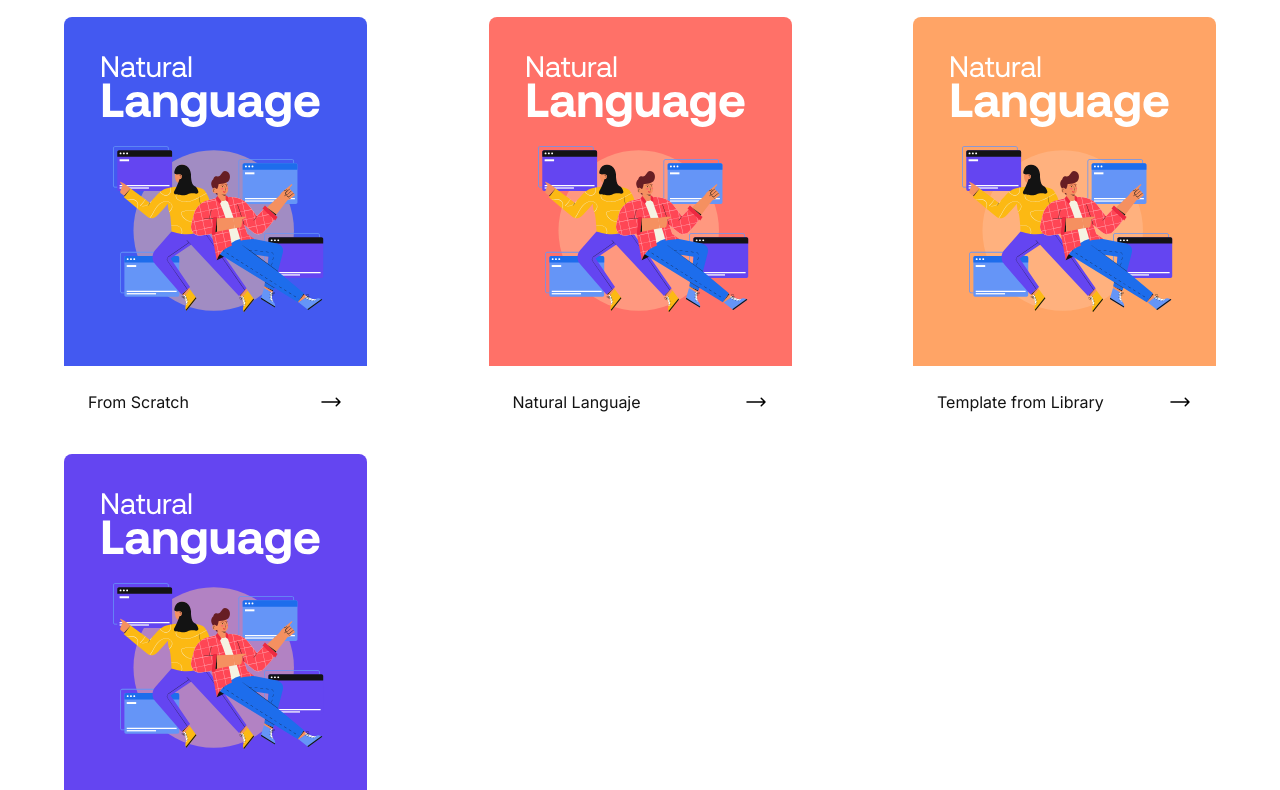
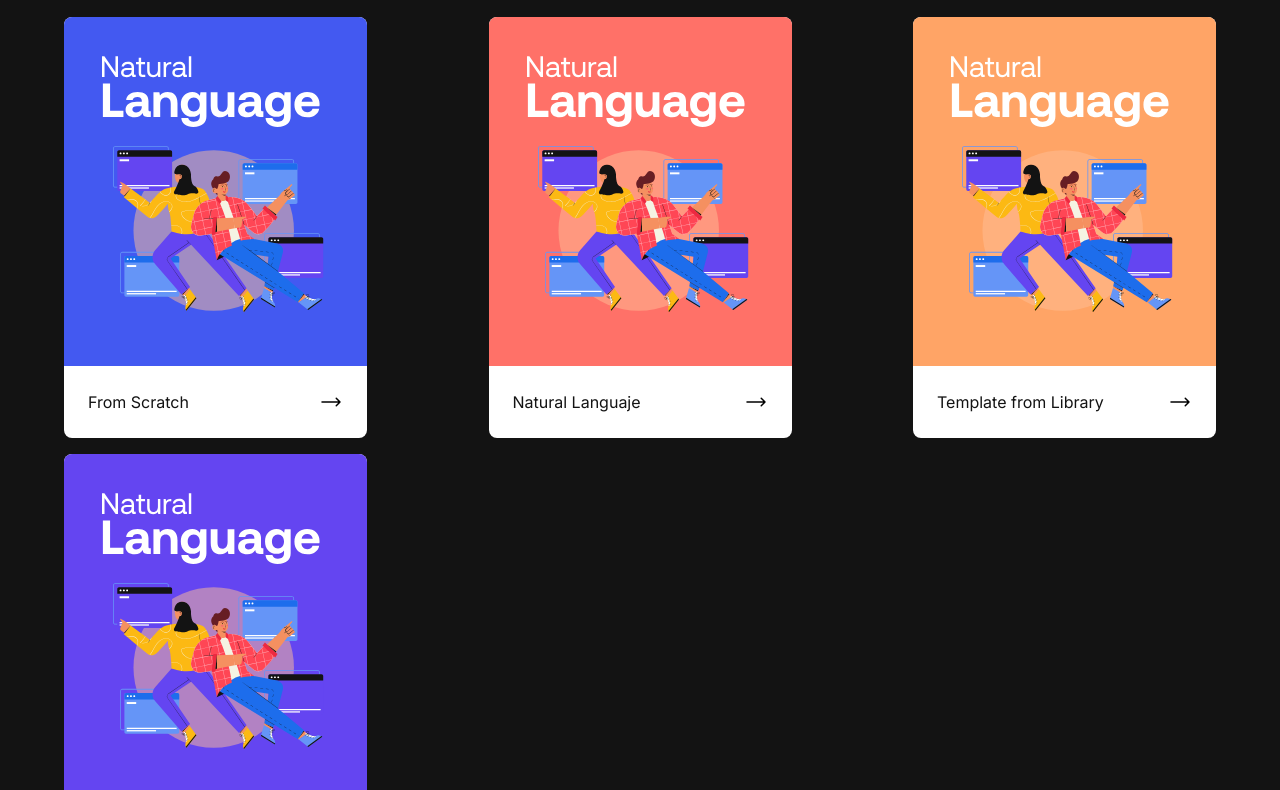
Before and after one commit to ErickAlanJimenezRivas/testable, a plain HTML site: page index.html in a window 1280 px wide. Shown: the part 163-953 px from the top of the page. Drawn offline with nearby package versions, Linux system fonts and the light colour scheme.

Commit message:
Update index.html

```diff
--- a/index.html
+++ b/index.html
@@ -179,7 +179,7 @@
     </div>
   </nav>
 
-  <section class="bg-black font-Inter">
+  <section class="bg-dark-60 font-Inter">
     <div class="mx-auto max-w-w-body sm:px-6">
       <div class="flex justify-between pt-10 pb-7">
         <div>
```
